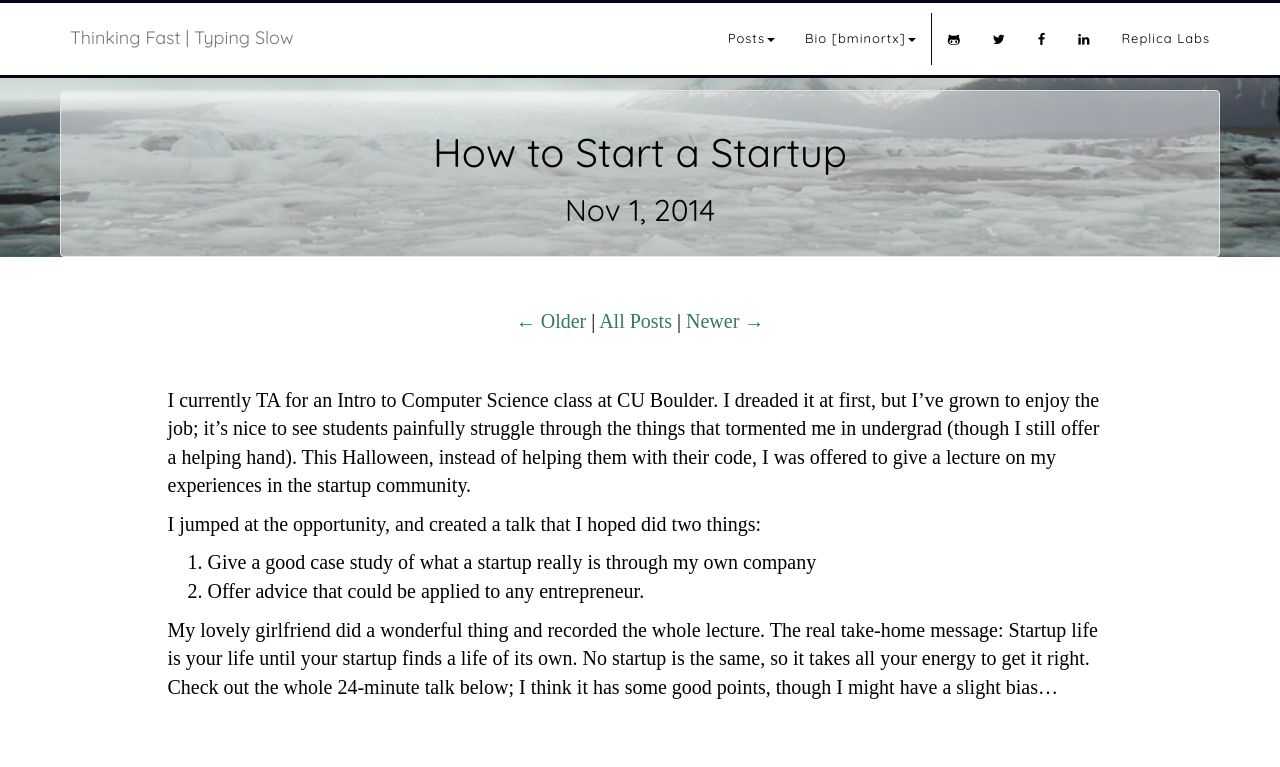
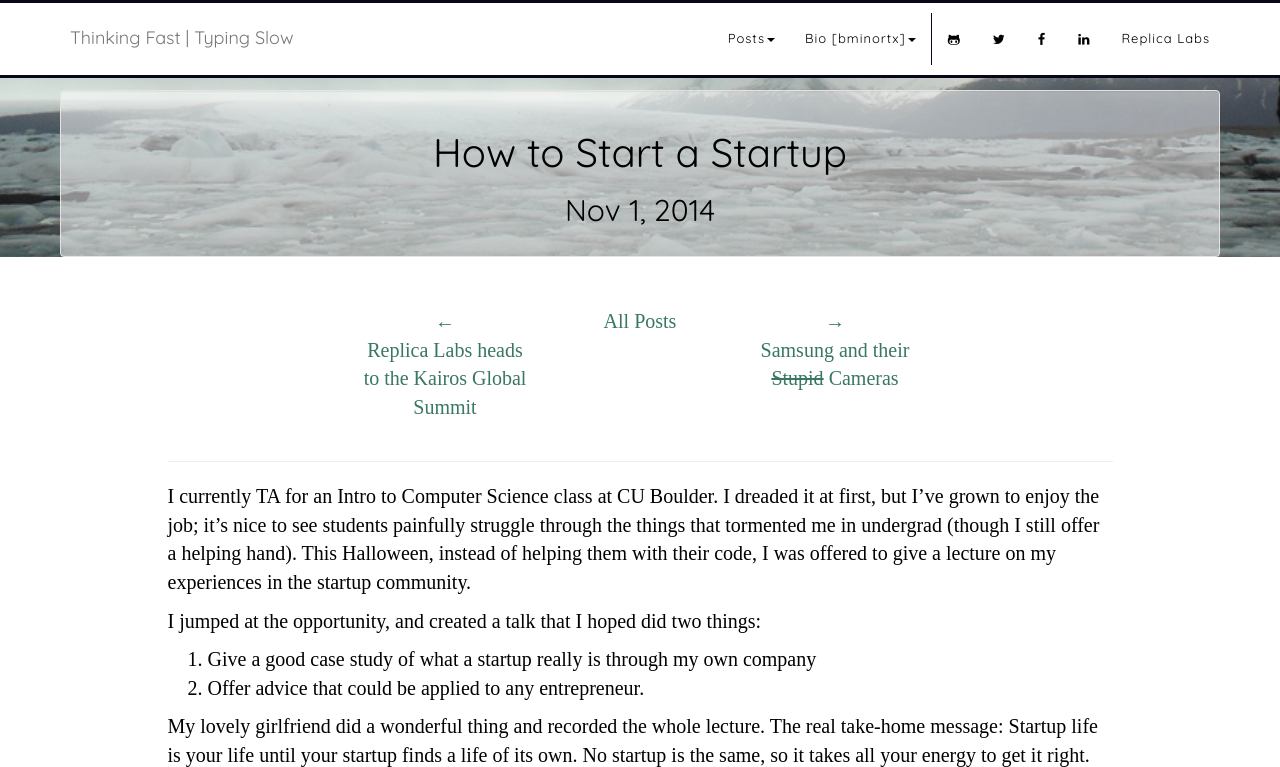
Before and after one commit to bminortx/bminortx.github.io, a Jekyll site: the page built from _posts/2014-11-01-Startup-Lecture.md, in a window 1280 px wide and 1400 px high, cut to the strip 0-767 px from the top of the window. Built offline with Jekyll 4.4.1, drawn with Linux system fonts in a browser that asks for light colours; nearby versions of some CDN libraries; some web fonts are replaced; comment, search, counter and statistics services are not loaded.

Commit message:
Modified post layout too

```diff
--- a/_layouts/post.html
+++ b/_layouts/post.html
@@ -119,21 +119,32 @@
       </div>
       <div class="container">
         <div class="row">
-          <div class="col-sm-4 col-sm-offset-4">
+          <div class="col-sm-2 col-sm-offset-3">
             <div class="single-post-section-two">
               {% if page.previous %}
-              <a rel="prev" href="{{ page.previous.url }}">&larr; Older</a>
+              <a rel="{{ page.previous.title }}"
+                 href="{{ page.previous.url }}">
+                &larr; <br> {{ page.previous.title}} </a>
               {% else %}
-              &larr; Older
+              &larr; <br> Older
               {% endif %}
-              |
+            </div>
+          </div>
+          <div class="col-sm-2">
+            <div class="single-post-section-two">
               <a href="{{url}}/index.html#Posts"
                  class="page-scroll">All Posts</a>
-              |
+            </div>
+          </div>
+          <div class="col-sm-2">
+            <div class="single-post-section-two">
               {% if page.next %}
-              <a rel="next" href="{{ page.next.url }}">Newer &rarr;</a>
+              <a rel="{{ page.next.title }}"
+                 href="{{ page.next.url }}">
+                &rarr; <br>
+                {{ page.next.title}}</a>
               {% else %}
-              Newer &rarr;
+              &rarr; <br> Newer
               {% endif %}
             </div>
           </div>
@@ -143,6 +154,7 @@
         <div class="row voffset2">
           <div class="col-sm-10 col-sm-offset-1">
             <div class="single-post-section">
+              <hr>
               {{ content }}
             </div>
           </div>
--- a/css/cover.css
+++ b/css/cover.css
@@ -311,7 +311,6 @@ body {
     font-size: 20px;
     font-weight: 300;
     color: #000000;
-    padding-top: 30px;
     padding-bottom: 10px;
     height: 100%;
     text-align: left;
```
